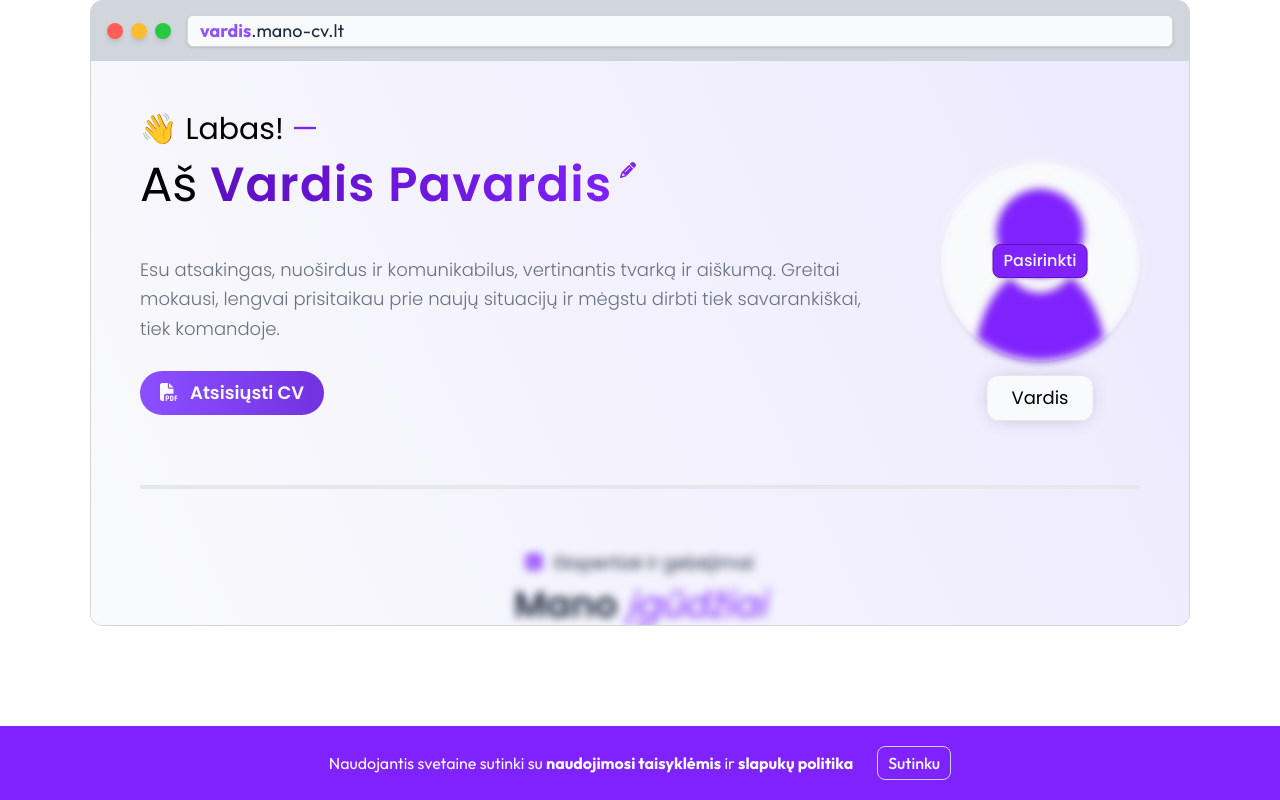
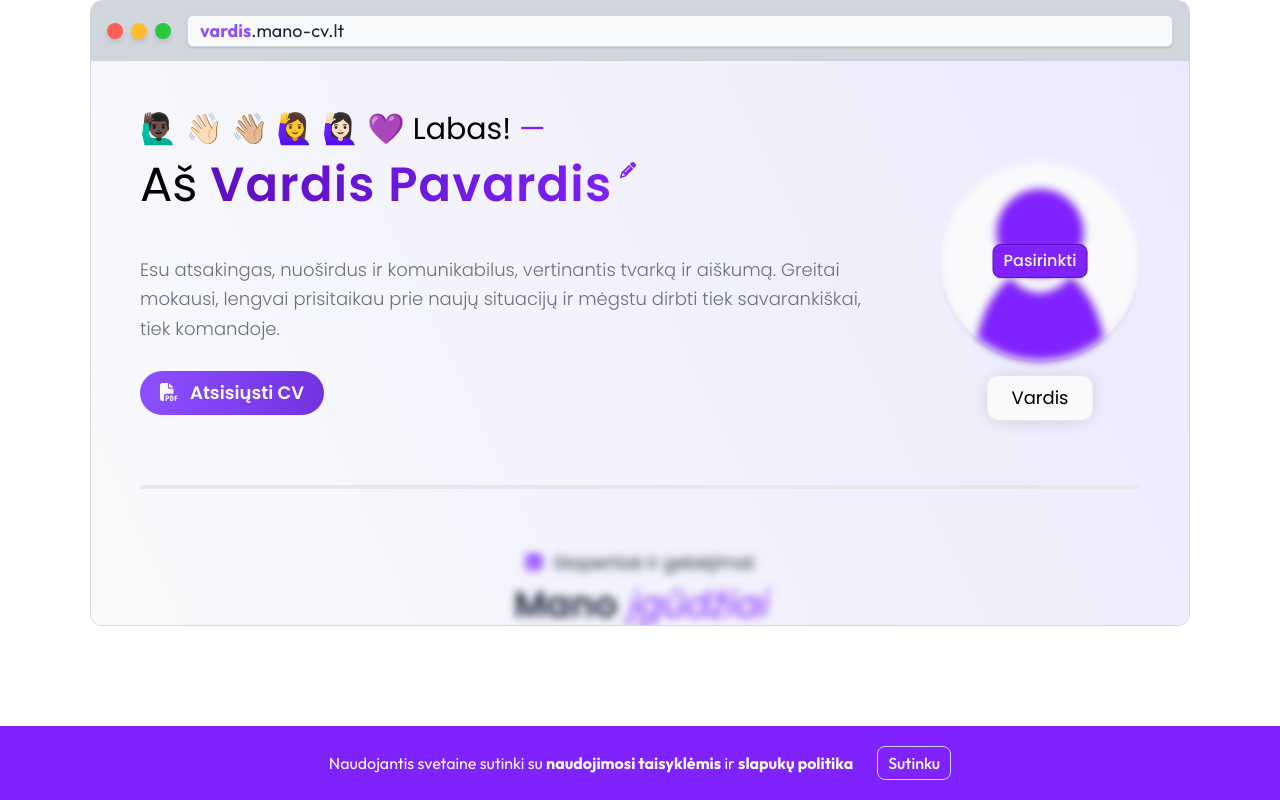
Before and after one commit to vytascepulis/mano-cv, a Next.js app: page /home/ExamplePage in a window 1280 px wide. Built offline with nearby package versions, Linux system fonts and the light colour scheme; no server answers.

Commit message:
test emojis

```diff
--- a/src/pages/home/ExamplePage/index.tsx
+++ b/src/pages/home/ExamplePage/index.tsx
@@ -127,7 +127,8 @@ const ExamplePage = () => {
           <div className="flex flex-col items-center gap-[40px] md:flex-row md:items-start md:gap-[70px]">
             <div className="order-2 w-full md:order-1">
               <p className="relative text-lg md:mb-2 md:text-3xl">
-                👋 Labas! <span className="text-primary">—</span>{" "}
+                🙋🏿‍♂️ 👋🏻 👋🏼 🙋‍♀️ 🙋🏻‍♀️ 💜 Labas!{" "}
+                <span className="text-primary">—</span>{" "}
               </p>
               <p className="relative mb-3 max-w-[700px] text-3xl leading-tight md:mb-10 md:text-5xl">
                 Aš{" "}
```
